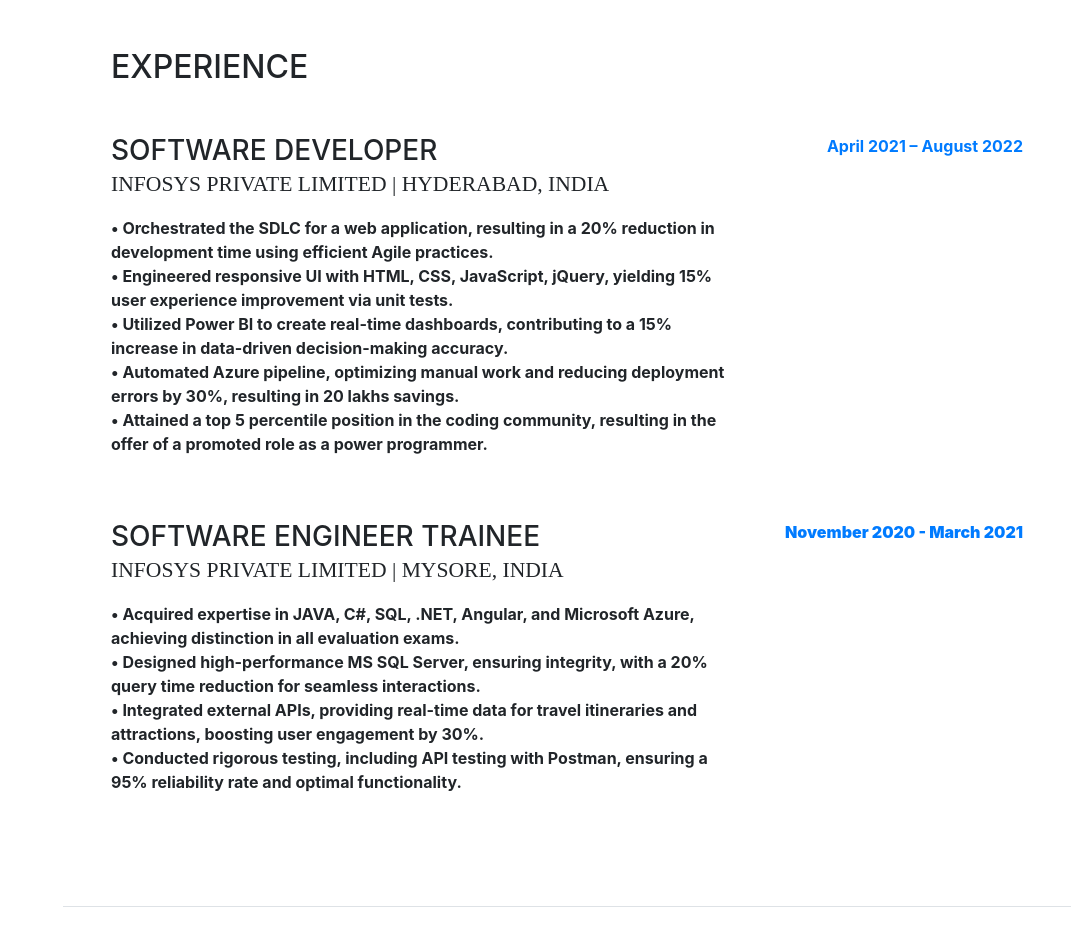
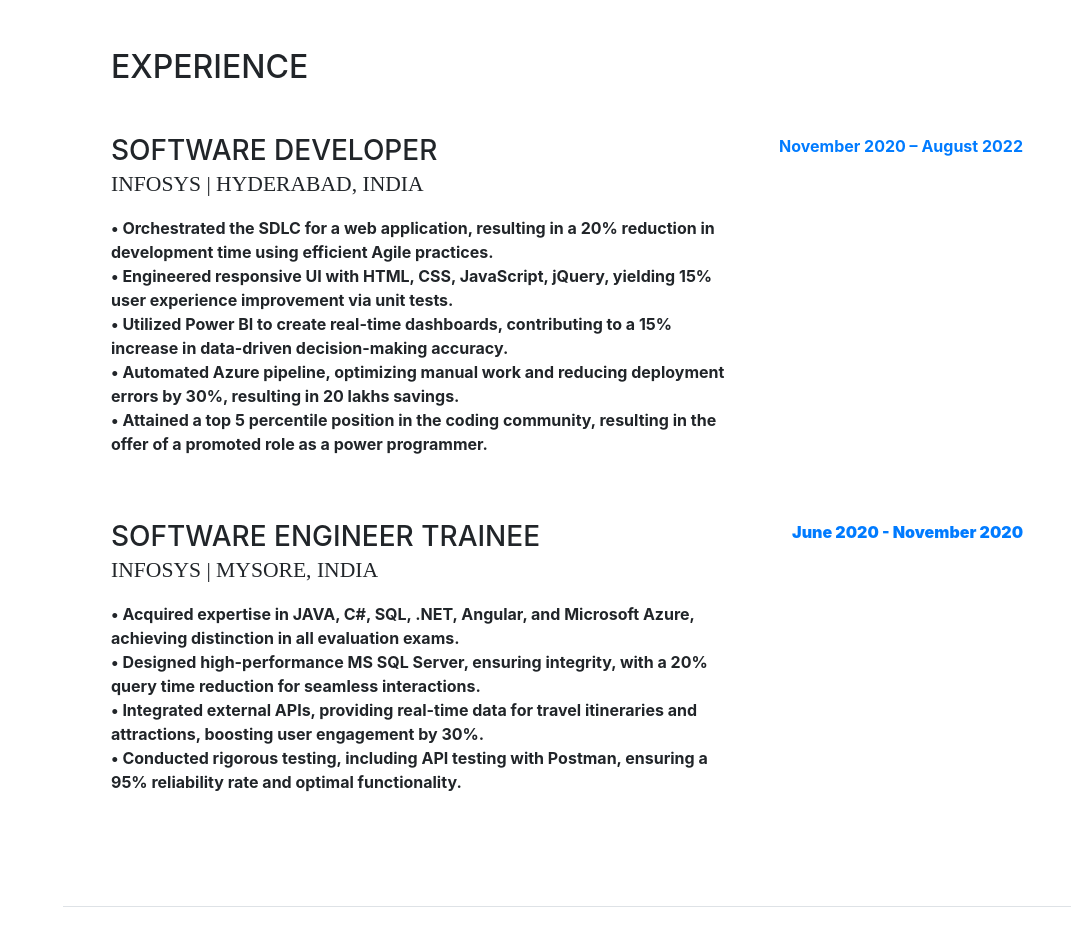
Before and after one commit to PrakhyaDasari7/PrakhyaDasariPortfolio, a website with bundled scripts: page index.html in a window 1280 px wide. Shown: the part 800-1733 px from the top of the page, without its empty margins (209-1280 px from the left). Built offline with nearby package versions, Linux system fonts and the light colour scheme; a web font is replaced by a local one.

Commit message:
Update index.html

```diff
--- a/index.html
+++ b/index.html
@@ -107,7 +107,7 @@
           <div class="resume-item d-flex flex-column flex-md-row mb-5">
             <div class="resume-content mr-auto">
               <h3 class="mb-0">Software Developer</h3>
-              <div class="subheading mb-3">Infosys Private Limited | Hyderabad, India</div>
+              <div class="subheading mb-3">Infosys | Hyderabad, India</div>
               <p><b>
                 •	Orchestrated the SDLC for a web application, resulting in a 20% reduction in development time using efficient Agile practices.<br>
                 •	Engineered responsive UI with HTML, CSS, JavaScript, jQuery, yielding 15% user experience improvement via unit tests.<br>
@@ -118,13 +118,13 @@
               </p>
             </div>
             <div class="resume-date text-md-right">
-              <span class="text-primary"><b>April 2021 – August 2022</span>
+              <span class="text-primary"><b>November 2020 – August 2022</span>
             </div>
           </div>
           <div class="resume-item d-flex flex-column flex-md-row mb-5">
             <div class="resume-content mr-auto">
               <h3 class="mb-0">Software Engineer Trainee</h3>
-              <div class="subheading mb-3">Infosys Private Limited | Mysore, India</div>
+              <div class="subheading mb-3">Infosys | Mysore, India</div>
               <p>
                 •	Acquired expertise in JAVA, C#, SQL, .NET, Angular, and Microsoft Azure, achieving distinction in all evaluation exams.<br>
                 •	Designed high-performance MS SQL Server, ensuring integrity, with a 20% query time reduction for seamless interactions.<br>
@@ -133,7 +133,7 @@
               </p>
             </div>
             <div class="resume-date text-md-right">
-              <span class="text-primary"><b>November 2020 - March 2021</span>
+              <span class="text-primary"><b>June 2020 - November 2020</span>
             </div>
           </div>
         </div>
```
